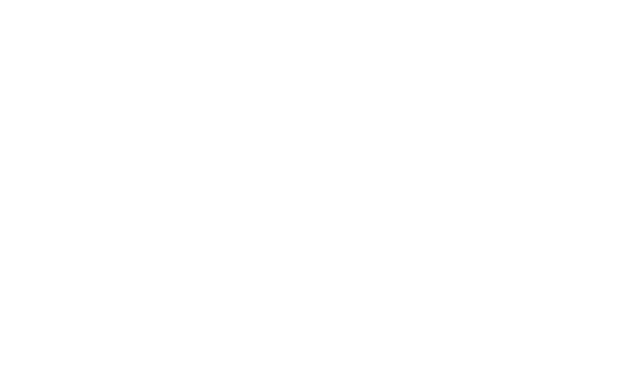
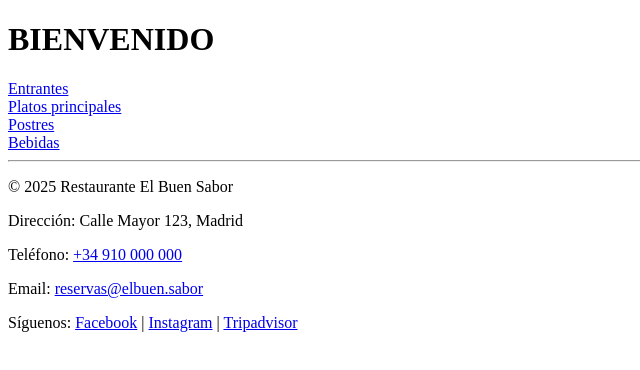
Before and after one commit to erickcl23/Menu_restaurante, a plain HTML site: page index.html in a window 1280 px wide. Shown: the whole page, without its empty margins (0-640 px from the left). Drawn offline with Linux system fonts and the light colour scheme.

Commit message:
Comenzando estructura Principal

```diff
--- a/index.html
+++ b/index.html
@@ -3,9 +3,34 @@
 <head>
     <meta charset="UTF-8">
     <meta name="viewport" content="width=device-width, initial-scale=1.0">
+    <link rel="stylesheet" href="style.css">
     <title>Carta Restaurante</title>
 </head>
 <body>
+   <header>
+        <h1>BIENVENIDO</h1>
+   </header>
 
+
+   <main>
+   <div><a href="Entradas.html">Entrantes</a></div>
+   <div><a href="Postres.html">Platos principales</a></div>
+   <div><a href="Postres.html">Postres</a></div>
+   <div><a href="Bebidas.html">Bebidas</a></div>
+   </main>
+
+
+   <footer>
+    <hr>
+    <p>&copy; 2025 Restaurante El Buen Sabor</p>
+    <p>Dirección: Calle Mayor 123, Madrid</p>
+    <p>Teléfono: <a href="tel:+34910000000">+34 910 000 000</a></p>
+    <p>Email: <a href="mailto:reservas@elbuen.sabor">reservas@elbuen.sabor</a></p>
+    <p>Síguenos:
+      <a href="#">Facebook</a> |
+      <a href="#">Instagram</a> |
+      <a href="#">Tripadvisor</a>
+    </p>
+   </footer>
 </body>
 </html>
```
Also changed, not shown: Bebidas.html (added, +11 -0 lines), Entradas.html (added, +11 -0 lines), Platos_p.html (added, +11 -0 lines), Postres.html (added, +11 -0 lines).
